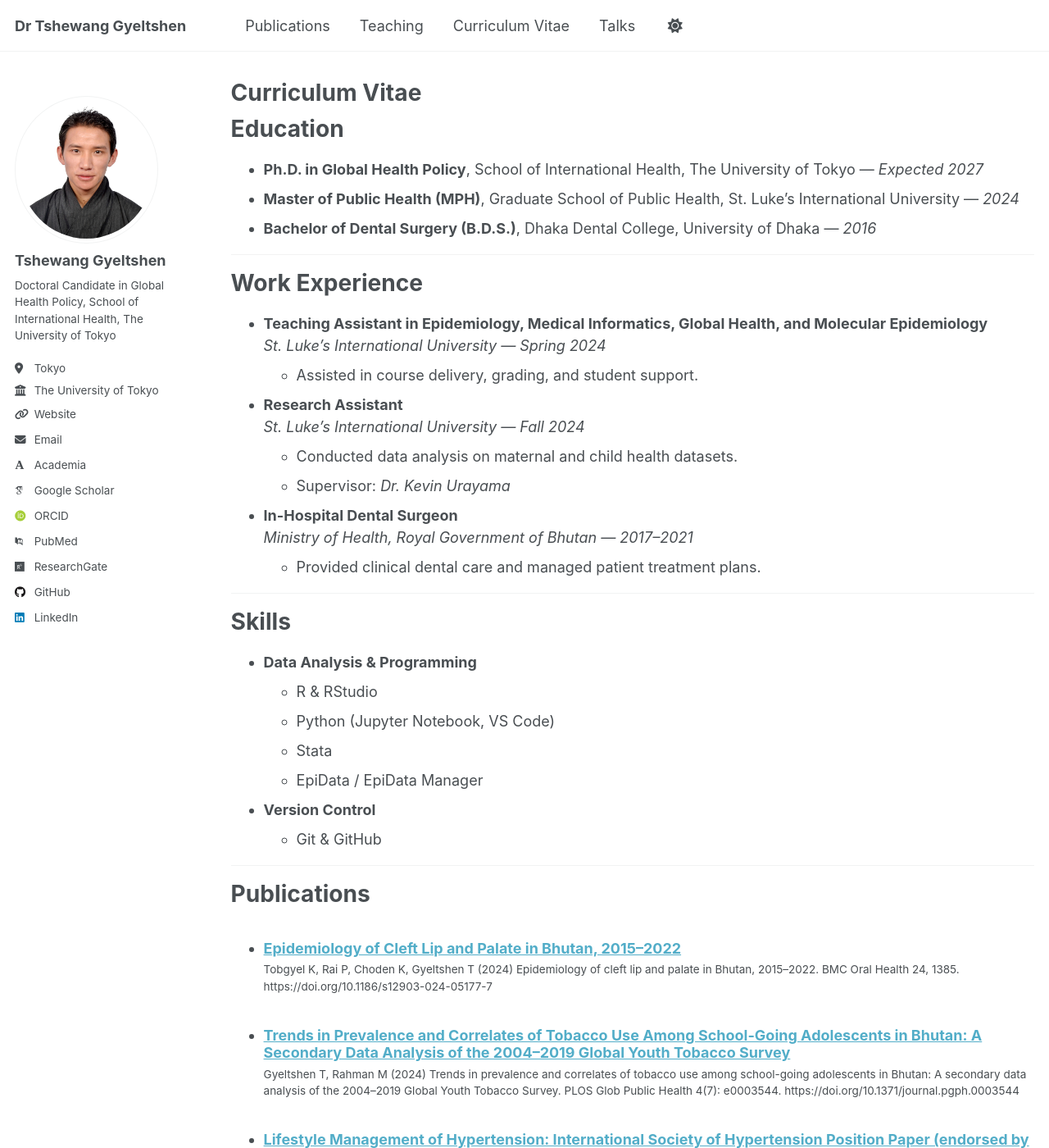
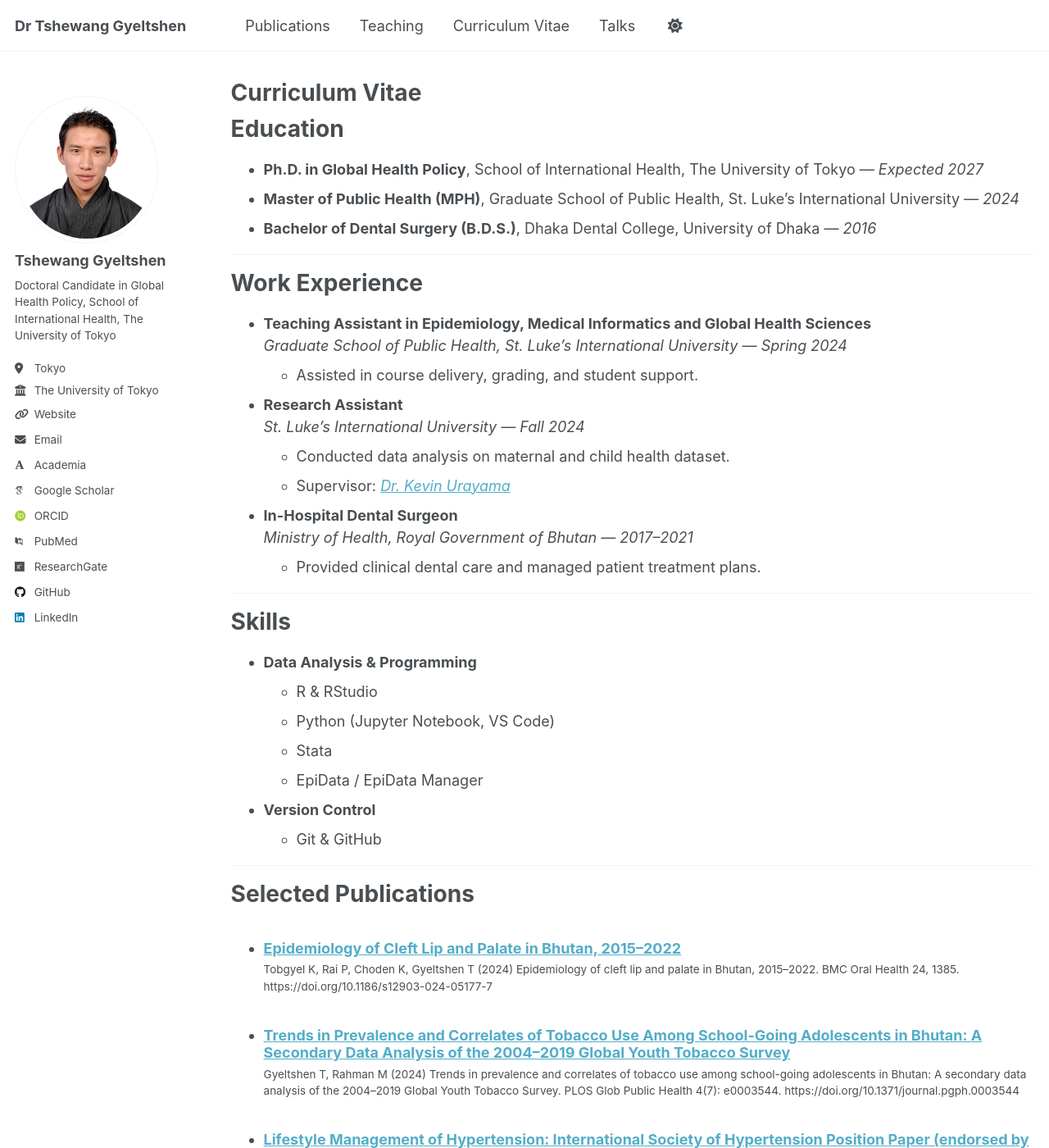
Before and after one commit to tgyeltshen/tgyeltshen.github.io, a Jekyll site: the page built from _pages/cv.md, in a window 1280 px wide and 1400 px high. Shown: the whole window at 82% size. Built offline with Jekyll 4.4.1, drawn with Linux system fonts in a browser that asks for light colours; some web fonts are replaced; a script that is not in the unit is left out; some of the changed text lies outside the part shown.

Commit message:
cvupdate

```diff
--- a/_pages/cv.md
+++ b/_pages/cv.md
@@ -17,14 +17,14 @@ redirect_from:
 ---
 
 # Work Experience
-- **Teaching Assistant in Epidemiology, Medical Informatics, Global Health, and Molecular Epidemiology**
-  *St. Luke’s International University — Spring 2024*
+- **Teaching Assistant in Epidemiology, Medical Informatics and Global Health Sciences**
+  *Graduate School of Public Health, St. Luke’s International University — Spring 2024*
   - Assisted in course delivery, grading, and student support.
 
 - **Research Assistant**
   *St. Luke’s International University — Fall 2024*
-  - Conducted data analysis on maternal and child health datasets.
-  - Supervisor: *Dr. Kevin Urayama*
+  - Conducted data analysis on maternal and child health dataset.
+  - Supervisor: *[Dr. Kevin Urayama](https://researchmap.jp/kevura)*
 
 - **In-Hospital Dental Surgeon**
   *Ministry of Health, Royal Government of Bhutan — 2017–2021*
@@ -44,7 +44,7 @@ redirect_from:
 
 ---
 
-# Publications
+# Selected Publications
 <ul>
 {% for post in site.publications reversed %}
   {% include archive-single-cv.html %}
@@ -73,3 +73,5 @@ redirect_from:
 
 # Service and Leadership
 - Member, **International Society of Hypertension** (2021–2024)
+- Member, **Japan Society of Public Health** (2023 ~ )
+- Member, **Japan Epidemiological Association** (2024 ~ )
```
